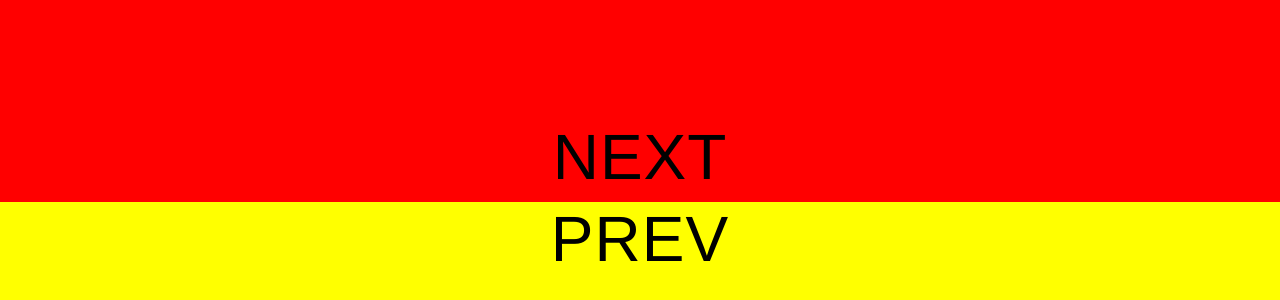
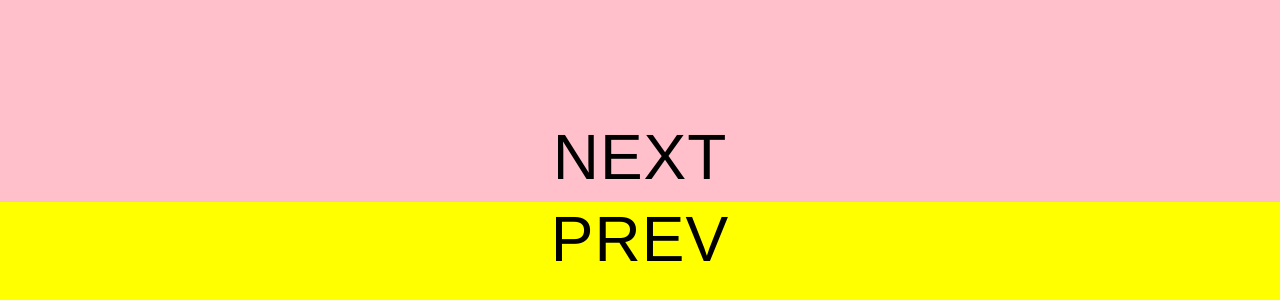
Before and after one commit to jtanadi/webTools, a plain HTML site: page scrollButtons/index.html in a window 1280 px wide. Shown: the part 598-898 px from the top of the page. Drawn offline with Linux system fonts and the light colour scheme.

Commit message:
change color of first div

```diff
--- a/scrollButtons/index.html
+++ b/scrollButtons/index.html
@@ -6,7 +6,7 @@
 	</head>
 
 	<body>
-		<div class="bg" style="background: red">
+		<div class="bg" style="background: pink">
 			<div class="container">
 				<span class="arrow empty"></span>
 				<span class="arrow down">NEXT</span>
```
